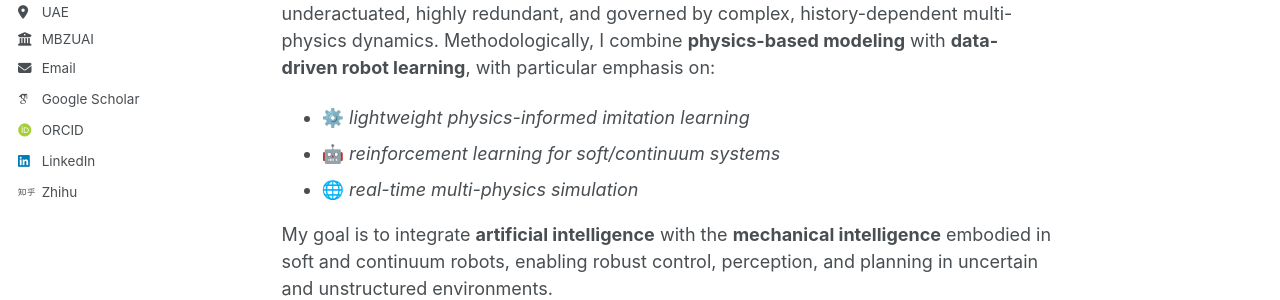
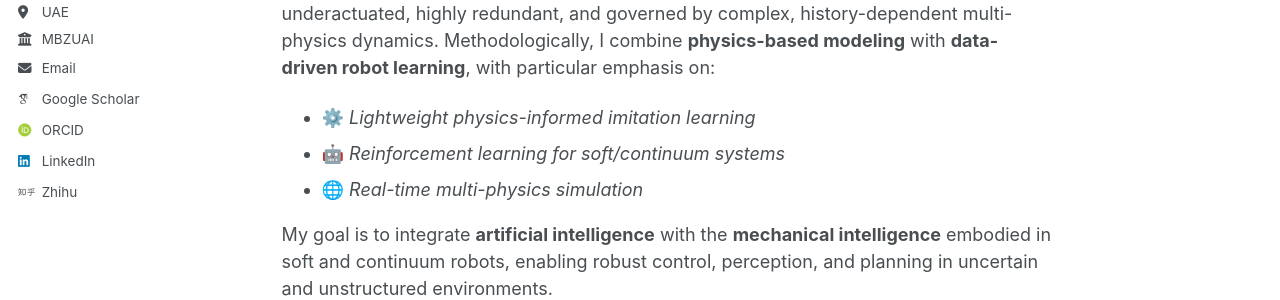
Before and after one commit to SobotHub/SobotHub.github.io, a Jekyll site: the page built from _pages/about.md, in a window 1280 px wide and 900 px high. Shown: the part 354-654 px from the top of the window. Built offline with Jekyll 4.4.1, drawn with Linux system fonts in a browser that asks for light colours; some web fonts are replaced; a script bundle is joined from its source files by our own code; library files that are not in the unit come from our copies.

```diff
--- a/_pages/about.md
+++ b/_pages/about.md
@@ -10,9 +10,9 @@ redirect_from:
 Hi! 👋 I am a **Visiting Assistant Professor of Robotics at MBZUAI**. I received my **Ph.D. in Robotics from INRIA (Lille, France)** with the DEFROST team, supervised by *Dr. Gang Zheng*, where I worked on the theoretical foundations of **bio-inspired, continuum, and soft robots**. Prior to that. During my master’s research, I worked under the supervision of *Dr. Donal Holland* founder of the Soft Robotics Toolkit at Harvard focusing on pneumatic artificial muscles for rehabilitation.
 
 My research centers on **bio-inspired and soft robotic systems**, which are inherently underactuated, highly redundant, and governed by complex, history-dependent multi-physics dynamics. Methodologically, I combine **physics-based modeling** with **data-driven robot learning**, with particular emphasis on:
-- ⚙️ *lightweight physics-informed imitation learning*
-- 🤖 *reinforcement learning for soft/continuum systems*
-- 🌐 *real-time multi-physics simulation*
+- ⚙️ *Lightweight physics-informed imitation learning*
+- 🤖 *Reinforcement learning for soft/continuum systems*
+- 🌐 *Real-time multi-physics simulation*
 
 My goal is to integrate **artificial intelligence** with the **mechanical intelligence** embodied in soft and continuum robots, enabling robust control, perception, and planning in uncertain and unstructured environments.
 
```
